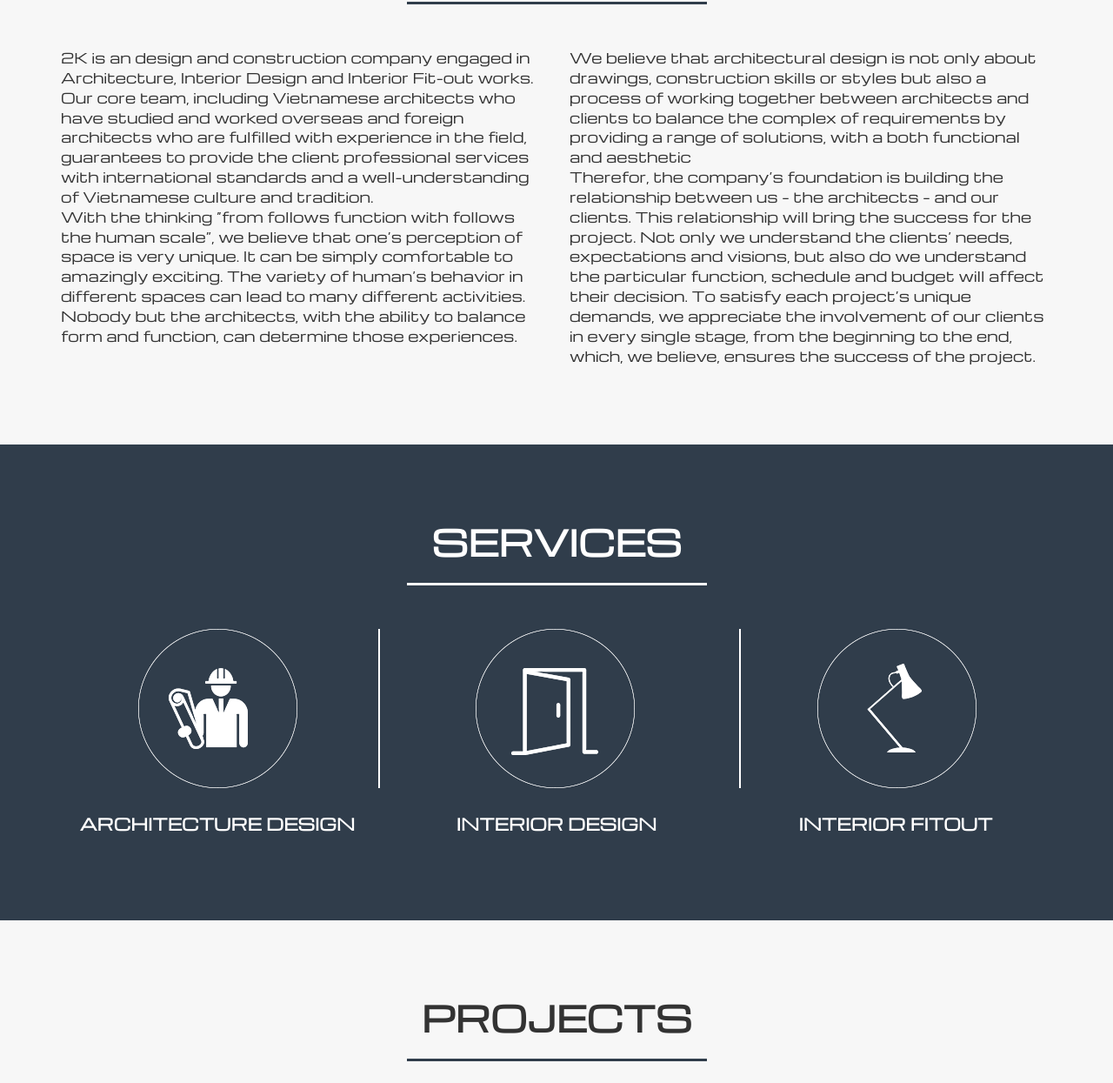
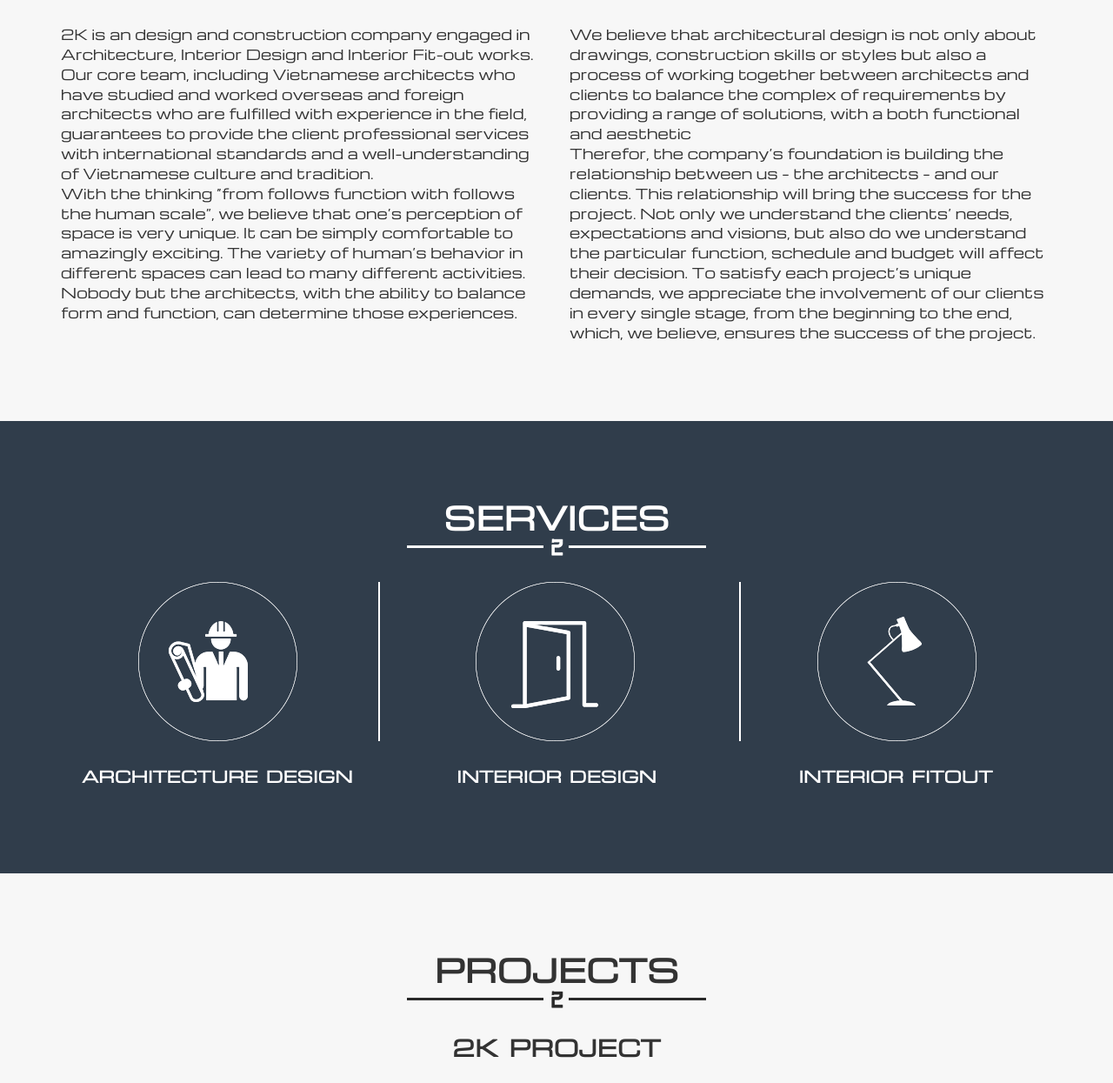
Before and after one commit to rexey3s/2k-architect, a plain HTML site: page index.html in a window 1280 px wide. Shown: the part 545-1790 px from the top of the page at 87% size. Drawn offline with nearby package versions, Linux system fonts and the light colour scheme.

Commit message:
Add font Eurostile LT

```diff
--- a/index.html
+++ b/index.html
@@ -135,10 +135,10 @@
             <div class="row" >
                 <div class="col-lg-12 text-center" >
                     <h1>About Us</h1>
-                    <hr class="star-primary">
+                    <img src="img/Icon-support/lineBlack.png" />
                 </div>
             </div>
-            <div class="row" style="margin-top:20px">
+            <div class="row" style="margin-top:30px">
                 <div class="col-md-6 ">
                     <p>2K is an design and construction company engaged in Architecture, Interior Design and Interior Fit-out works. Our core team, including Vietnamese architects who have studied and worked overseas and foreign architects who are fulfilled with experience in the field, guarantees to provide the client professional services with international standards and a well-understanding of Vietnamese culture and tradition.</br>
                     With the thinking “from follows function with follows the human scale”, we believe that one’s perception of space is very unique. It can be simply comfortable to amazingly exciting. The variety of human’s behavior in different spaces can lead to many different activities. Nobody but the architects, with the ability to balance form and function, can determine those experiences.
@@ -161,11 +161,11 @@
                 <div class="col-lg-12">
                     <div class="col-lg-12 text-center">
                         <h1>Services</h1>
-                        <hr class="star-success">
+                    <img src="img/Icon-support/lineWhite.png" />
                     </div>
                 </div>
             </div>
-            <div class="row text-center" style="margin-top: 20px;">
+            <div class="row text-center" style="margin-top: 30px;">
                 <div class="col-md-4">
                     <div>
                     <img src="img/service/Services A.png" alt="ServiceA" />
@@ -201,7 +201,7 @@
                 <div class="col-lg-12">
                     <div class="col-lg-12 text-center">
                         <h1>Projects</h1>
-                        <hr class="star-primary">
+                        <img src="img/Icon-support/lineBlack.png" />
                     </div>
                 </div>
             </div>
@@ -451,11 +451,11 @@
                 <div class="col-lg-12">
                     <div class="col-lg-12 text-center">
                         <h1>People</h1>
-                        <hr class="star-success">
+                    <img src="img/Icon-support/lineWhite.png" />
                     </div>
                 </div>
             </div>
-            <div class="row" style="margin-top: 10px;">
+            <div class="row" style="margin-top: 30px;">
                 <div class="col-xs-6">
                     <a href="#teamModal1" class="team-member" data-toggle="modal">
                         <img src="img/People/People A.png" class="img-responsive img-circle" alt="">
--- /dev/null
+++ b/less/font.less
@@ -0,0 +1,5 @@
+@font-face {
+    font-family: "Eurostile LT";
+    font-weight: normal;
+    src: url(../fonts/Eurostile_Extended_2.ttf);
+}
--- a/less/freelancer.less
+++ b/less/freelancer.less
@@ -1,6 +1,6 @@
 @import "variables.less";
 @import "mixins.less";
-
+@import "font.less";
 body {
 	overflow-x: hidden;
 	font-family: "Michroma", sans-serif;
@@ -19,10 +19,10 @@ a.active {
 	outline: none;
 }
 h1 {
-	font-size: 30pt;
+	font-size: 28pt;
 }
 h2 {
-	font-size: 25pt;
+	font-size: 24pt;
 }
 h3 {
 	font-size: 20pt;
@@ -34,7 +34,7 @@ body {
 	font-size: 12pt;
 }
 h1, h2, h3, h4, h5, h6 {
-	font-family: "Michroma", "Montserrat", "Helvetica Neue", Helvetica, Arial, sans-serif;
+	font-family: "Eurostile LT", "Montserrat", "Helvetica Neue", Helvetica, Arial, sans-serif;
 	text-transform: uppercase;
 	font-weight: bolder;
 }
@@ -56,7 +56,7 @@ hr.star-success:after {
     // content: "\f005";
     content: "2";
     // font-family: FontAwesome;
-	font-family: "Michroma", "Montserrat", "Helvetica Neue", Helvetica, Arial, sans-serif;
+	font-family: "Eurostile LT", "Montserrat", "Helvetica Neue", Helvetica, Arial, sans-serif;
     display: inline-block;
     position: relative;
     top: -0.8em;
@@ -113,7 +113,7 @@ header {
 	.intro-text {
 		.name {
 			display: block;
-			font-family: "Michroma", "Montserrat", "Helvetica Neue", Helvetica, Arial, sans-serif;
+			font-family: "Eurostile LT", "Montserrat", "Helvetica Neue", Helvetica, Arial, sans-serif;
 			text-transform: uppercase;
 			font-weight: 700;
 			font-size: 2em;
@@ -172,7 +172,7 @@ header {
 
 .navbar {
 	background-color: @nav-color;
-	font-family: "Michroma", "Montserrat", "Helvetica Neue", Helvetica, Arial, sans-serif;
+	font-family: "Eurostile LT", "Montserrat", "Helvetica Neue", Helvetica, Arial, sans-serif;
 	color: @font-white;
 	text-transform: uppercase;
 	// font-weight: 700;
```
Also changed, not shown: css/freelancer.css, fonts/Eurostile_Extended_2.ttf (added), fonts/Eurostile_LT_Condensed.ttf (added), img/Icon-support/16963-200.png (added), img/Icon-support/16975-200.png (added), img/Icon-support/GRAY.png (added), img/Icon-support/lineBlack.png (added), img/Icon-support/lineWhite.png (added), img/Icon-support/logo.png (added).
